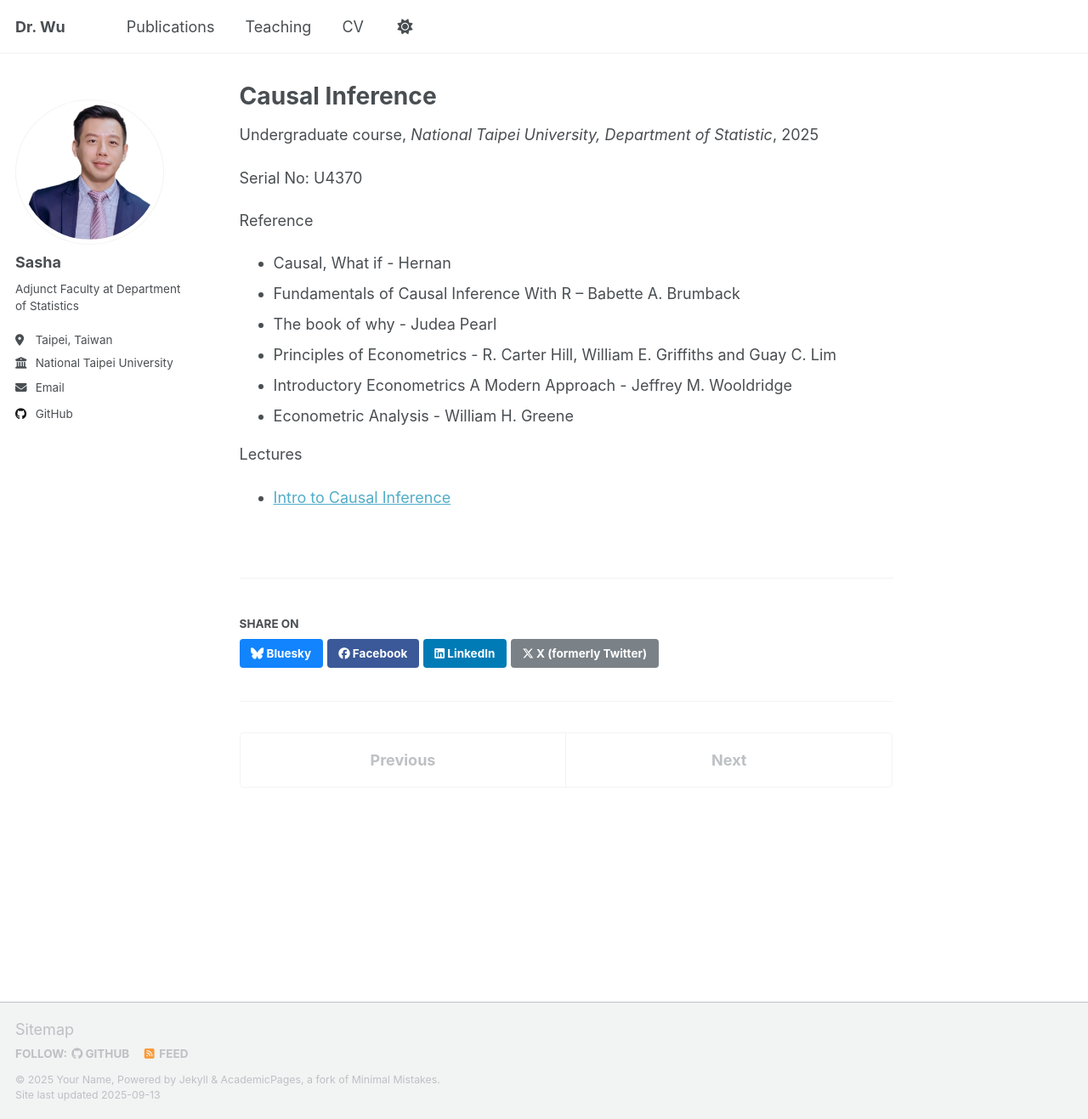
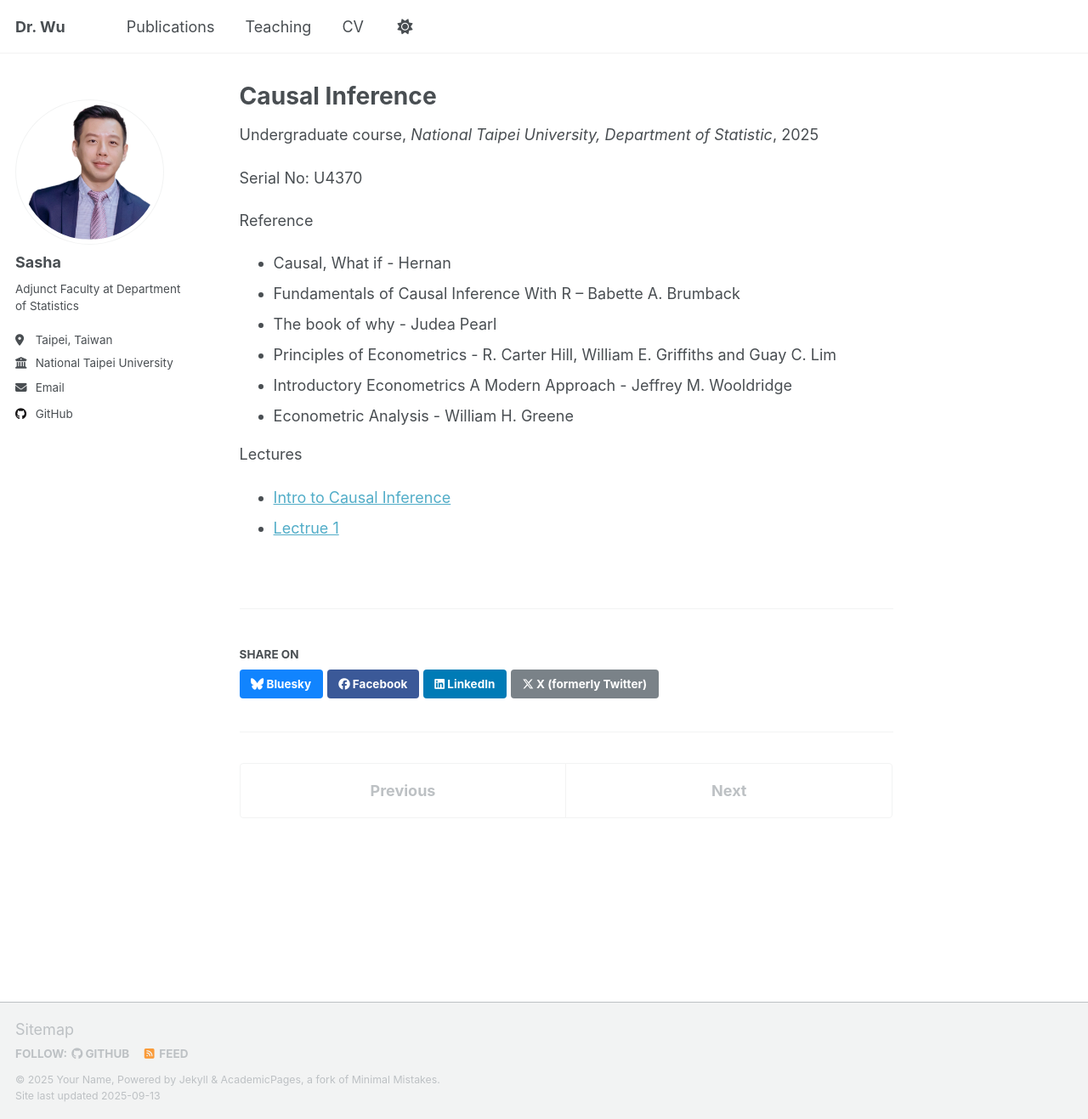
Before and after one commit to SashaWuNYCU/sashawunycu.github.io, a Jekyll site: the page built from _teaching/2025-1st semester-teaching.md, in a window 1280 px wide and 1317 px high. Shown: the whole window at 85% size. Built offline with Jekyll 4.4.1, drawn with Linux system fonts in a browser that asks for light colours; a script that is not in the unit is left out.

Commit message:
upload lectue for Causal class ver 250913

```diff
--- a/_teaching/2025-1st semester-teaching.md
+++ b/_teaching/2025-1st semester-teaching.md
@@ -20,3 +20,4 @@ Reference
 
 Lectures
 - [Intro to Causal Inference](http://sashawunycu.github.io/files/U4370/IntroCausal.pdf)
+- [Lectrue 1](http://sashawunycu.github.io/files/U4370/Lec1.pdf)
```
Also changed, not shown: 1 other file.
